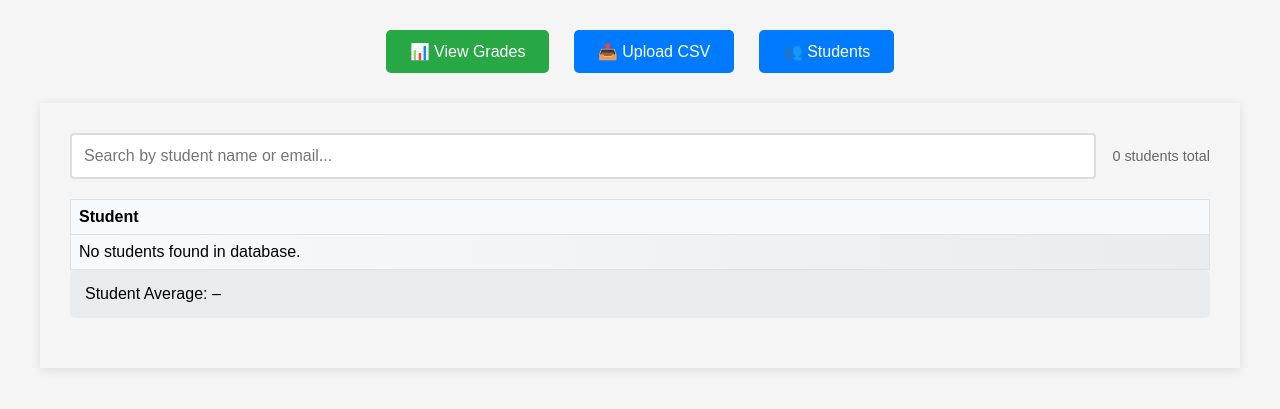
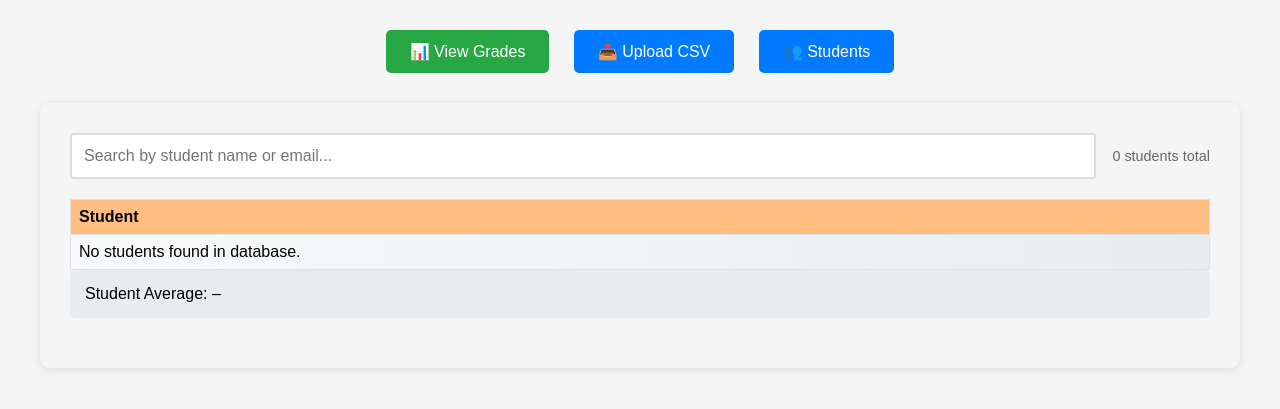
Before and after one commit to thorlorick/database_gradeinsight, a FastAPI app: page /dashboard in a window 1280 px wide. Shown: the part 70-479 px from the top of the page. Run offline with FastAPI, Linux system fonts and the light colour scheme; data that the repository does not hold is empty.

Commit message:
Update styles.css

```diff
--- a/static/css/styles.css
+++ b/static/css/styles.css
@@ -18,7 +18,7 @@ body {
     margin: 0 auto;
     background-color: #f5f5f5;
     padding: 30px;
-    border-radius: 0px;
+    border-radius: 10px;
     box-shadow: 0 2px 10px rgba(0, 0, 0, 0.1);
 }
 
@@ -213,7 +213,7 @@ tr:hover {
         }
 
         .solution3-table th {
-            background-color: ##ffd8b3;
+            background-color: #ffbe80;
             color: black;
             position: sticky;
             top: 0;
```
